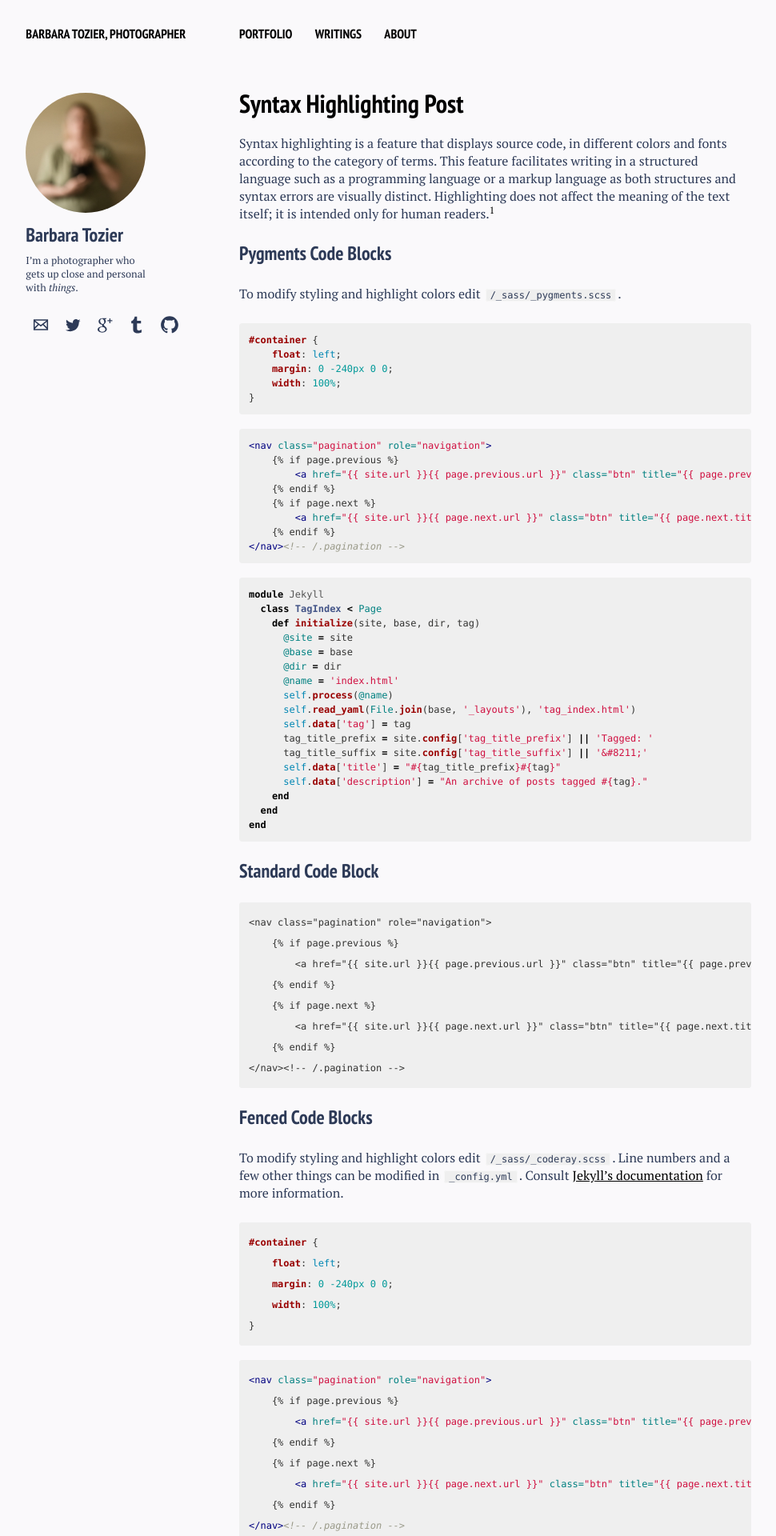
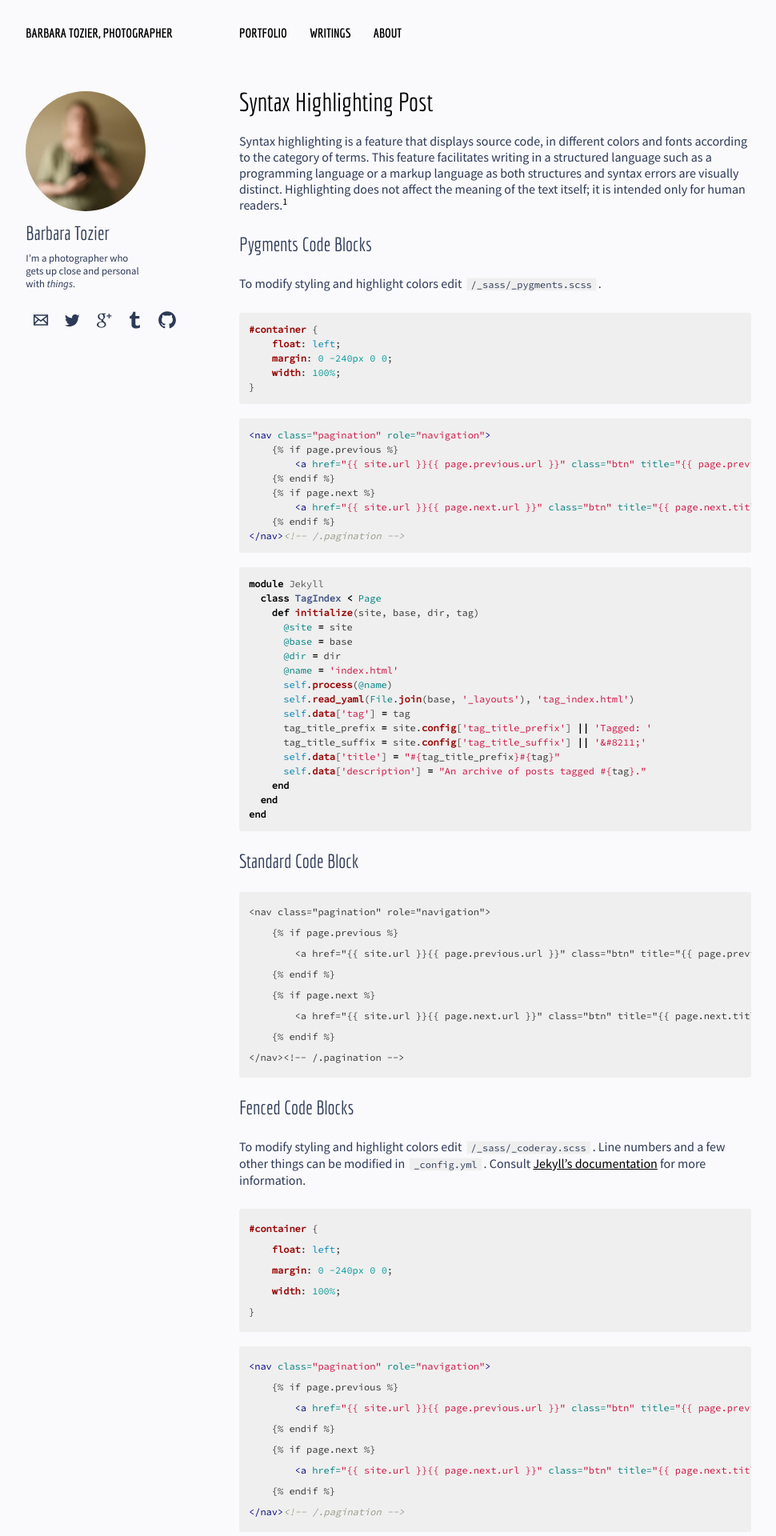
Before and after one commit to logista/btsite, a Jekyll site: the page built from _posts/2013-08-16-code-highlighting-post.md, in a window 1280 px wide. Shown: the top 1920 px of the page at 80% size, without its empty margins (21-991 px from the left). Built offline with Jekyll 4.4.1, drawn with Linux system fonts in a browser that asks for light colours; nearby versions of some CDN libraries.

Commit message:
chose the fonts
source code pro (monospace)
source code sans (body)
economic (display)

```diff
--- a/_includes/_head.html
+++ b/_includes/_head.html
@@ -35,4 +35,4 @@
 <!-- Modernizr -->
 <script src="{{ site.url }}/assets/js/vendor/modernizr-2.7.1.custom.min.js"></script>
 
-<link href='//fonts.googleapis.com/css?family=PT+Sans+Narrow:400,700%7CPT+Serif:400,700,400italic' rel='stylesheet' type='text/css'>
+<link href='http://fonts.googleapis.com/css?family=Source+Sans+Pro:400,600,400italic,600italic|Economica:400,700,400italic,700italic|Source+Code+Pro' rel='stylesheet' type='text/css'>
--- a/_sass/typography.scss
+++ b/_sass/typography.scss
@@ -8,6 +8,7 @@
 
 h1, h2, h3, h4, h5, h6 {
 	font-family: $heading-font;
+	font-weight: normal;
 }
 h1 {
 	@include font-size(32);
--- a/_sass/variables.scss
+++ b/_sass/variables.scss
@@ -1,5 +1,9 @@
 /* ==========================================================================
    Sass variables
+   ========================================================================== */
+
+/* ==========================================================================
+   Google Fonts Call
    ========================================================================== */
 
 /*
@@ -9,9 +13,9 @@
 $doc-font-size: 16;
 $doc-line-height: 26;
 $paragraph-indent: true !default;
-$base-font: 'PT Serif', serif;
-$heading-font: 'PT Sans Narrow', sans-serif;
-$code-font: Monaco, "Courier New", "DejaVu Sans Mono", "Bitstream Vera Sans Mono", monospace;
+$base-font: 'Source Sans Pro', 'PT Serif', serif;
+$heading-font: 'Economica', 'PT Sans Narrow', sans-serif;
+$code-font: "Source Code Pro", "Anonymous Pro", "DejaVu Sans Mono", "Bitstream Vera Sans Mono", monospace;
 $alt-font: $base-font;
 
 /*
--- a/assets/css/main.scss
+++ b/assets/css/main.scss
@@ -23,6 +23,5 @@ sitemap: false
 @import "elements";
 @import "forms";
 @import "page";
-//@import "vendor/google/fonts";
 @import "vendor/rensburg-svg/svg-icons";
 @import "vendor/magnific-popup/magnific-popup";
```
Also changed, not shown: notes to myself.txt (+6 -3 lines), _sass/vendor/google/_fonts.scss (line endings or trailing spaces).
